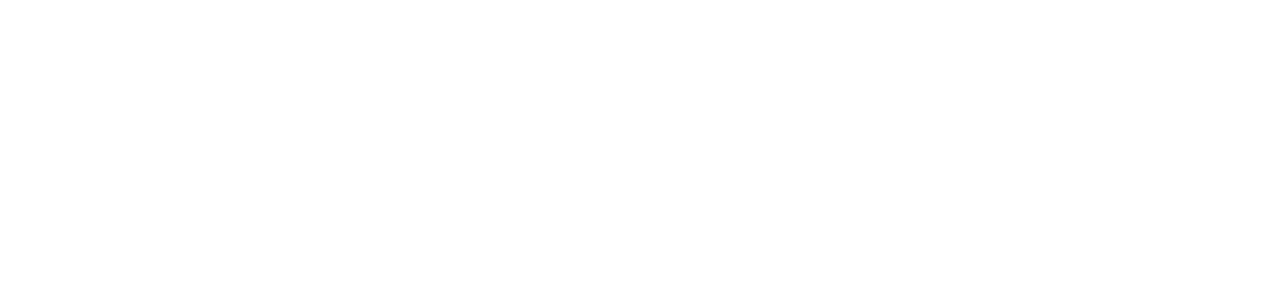
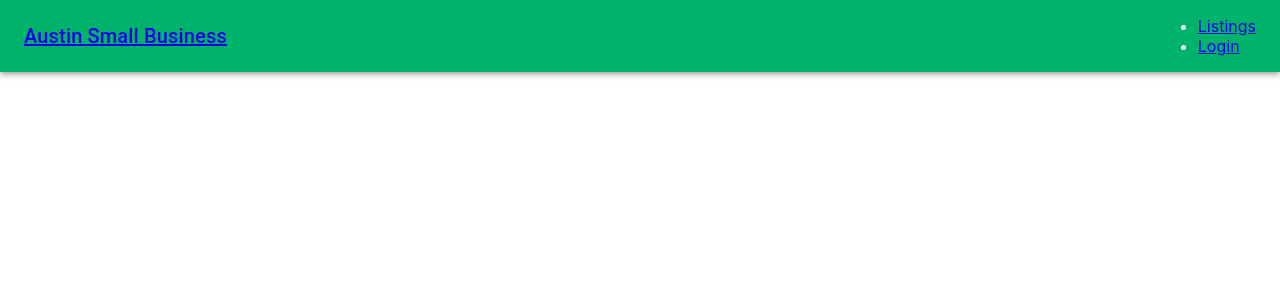
Before and after one commit to StewartWingfield/budgetBuddy, a React (Create React App) app: page / in a window 1280 px wide. Before the commit this address had no page. Shown: the top 300 px of the page. Built offline with nearby package versions, Linux system fonts and the light colour scheme.

Commit message:
added few components

```diff
--- a/src/Router.js
+++ b/src/Router.js
@@ -4,6 +4,7 @@
 import { Link } from "react-router-dom";
 import cookie from "cookie";
 import Register from "./components/Register";
+import Navigation from "./components/Navigation";
 
 const checkAuth = () => {
   const cookies = cookie.parse(document.cookie);
@@ -19,6 +20,7 @@
 const Router = () => {
   return (
     <>
+      <Navigation />
       <Routes>
         <Route path="/login" element={<Login />} />
         <Route path="/register" element={<Register />} />
--- /dev/null
+++ b/src/components/Navigation.js
@@ -0,0 +1,47 @@
+import React from "react";
+import { AppBar, Toolbar, Typography } from "@mui/material";
+import { Link, useNavigate } from "react-router-dom";
+import cookie from "cookie";
+
+const Navigation = () => {
+  const navigate = useNavigate();
+
+  return (
+    <AppBar position="relative" style={{ backgroundColor: "#00b36b" }}>
+      <Toolbar>
+        <Typography
+          variant="h6"
+          style={{ flexGrow: "1", textDecoration: "None" }}
+        >
+          <Link to="/">Austin Small Business</Link>
+        </Typography>
+        <ul className="nav-list">
+          <li className="nav-list-item">
+            <Link to="/">Listings</Link>
+          </li>
+
+          {document.cookie.includes("loggedIn=true") ? (
+            <li className="nav-list-item">
+              <Link to="/add">Add</Link>
+            </li>
+          ) : null}
+
+          <li
+            className="nav-list-item"
+            onClick={() => {
+              document.cookie = cookie.serialize("loggedIn", null, {
+                maxAge: 0,
+              });
+              props.logOutUser();
+              navigate("/login");
+            }}
+          >
+            {document.cookie === "" ? <Link to="/login">Login</Link> : "Logout"}
+          </li>
+        </ul>
+      </Toolbar>
+    </AppBar>
+  );
+};
+
+export default Navigation;
```
Also changed, not shown: src/components/Budget.js (added).
